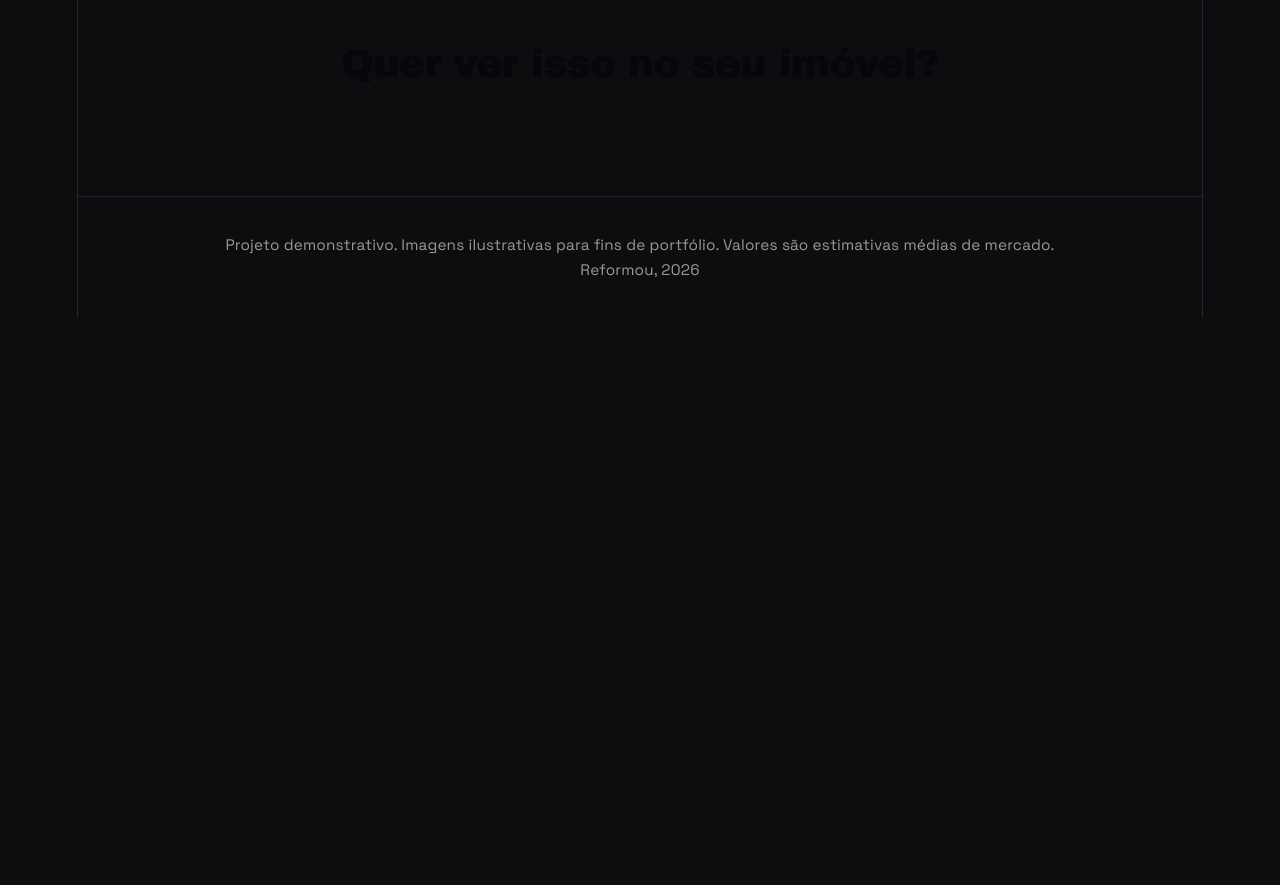
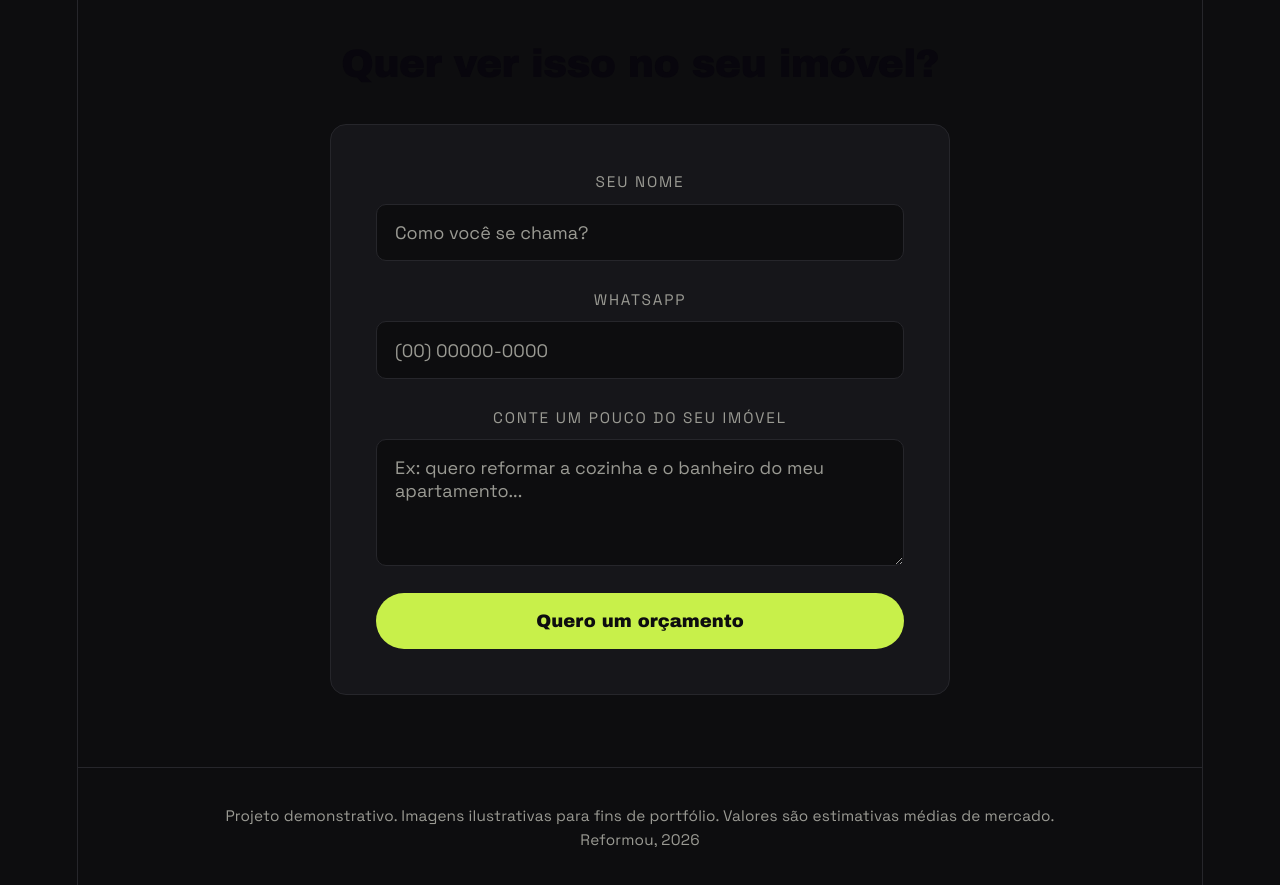
Before and after one commit to guibuenoc/Reformou, a React (Vite) app: page / in a window 1280 px wide. Shown: the part 8100-8985 px from the top of the page. Before the commit the page ends 8418 px from the top, so only its background shows below. Built offline with nearby package versions, Linux system fonts and the light colour scheme.

Commit message:
Seção de contato com formulário e validação

```diff
--- a/src/App.css
+++ b/src/App.css
@@ -554,3 +554,95 @@ footer {
     grid-template-columns: 1fr;
   }
 }
+
+/* Contato */
+.contato-form {
+  background: var(--panel);
+  border: 1px solid var(--border);
+  border-radius: 16px;
+  padding: 2.5rem;
+  max-width: 620px;
+  margin: 0 auto;
+  display: flex;
+  flex-direction: column;
+  gap: 1.5rem;
+}
+
+.contato-campo {
+  display: flex;
+  flex-direction: column;
+  gap: 0.5rem;
+}
+
+.contato-campo label {
+  font-size: 0.85rem;
+  text-transform: uppercase;
+  letter-spacing: 0.12em;
+  color: var(--muted);
+}
+
+.contato-campo input,
+.contato-campo textarea {
+  background: var(--bg);
+  border: 1px solid var(--border);
+  border-radius: 10px;
+  padding: 0.9rem 1rem;
+  color: var(--text);
+  font-family: 'Space Grotesk', sans-serif;
+  font-size: 1rem;
+  resize: vertical;
+}
+
+.contato-campo input:focus,
+.contato-campo textarea:focus {
+  outline: none;
+  border-color: var(--accent);
+}
+
+.contato-campo input::placeholder,
+.contato-campo textarea::placeholder {
+  color: var(--muted);
+}
+
+.contato-erro {
+  color: #ff6b6b;
+  font-size: 0.9rem;
+}
+
+.contato-botao {
+  background: var(--accent);
+  color: #0d0d0f;
+  border: none;
+  font-family: 'Archivo Black', sans-serif;
+  font-size: 1rem;
+  padding: 1rem 2rem;
+  border-radius: 999px;
+  cursor: pointer;
+  transition: transform 0.15s, box-shadow 0.15s;
+}
+
+.contato-botao:hover {
+  transform: translateY(-2px);
+  box-shadow: 0 0 20px rgba(200, 240, 74, 0.35);
+}
+
+.contato-sucesso {
+  background: var(--panel);
+  border: 1px solid var(--accent);
+  border-radius: 16px;
+  padding: 2.5rem;
+  max-width: 620px;
+  margin: 0 auto;
+  text-align: center;
+}
+
+.contato-sucesso h3 {
+  font-family: 'Archivo Black', sans-serif;
+  color: var(--accent);
+  font-size: 1.4rem;
+  margin-bottom: 0.5rem;
+}
+
+.contato-sucesso p {
+  color: var(--muted);
+}
--- a/src/App.jsx
+++ b/src/App.jsx
@@ -5,6 +5,7 @@ import Numeros from "./components/Numeros";
 import Calculadora from "./components/Calculadora";
 import LinhaDoTempo from "./components/LinhaDoTempo";
 import Sobre from "./components/Sobre";
+import Contato from "./components/Contato";
 
 import cozinhaAntes from "./assets/cozinha-antes.jpg";
 import cozinhaDepois from "./assets/cozinha-depois.jpg";
@@ -62,6 +63,7 @@ function App() {
 
         <section id="contato">
           <h2>Quer ver isso no seu imóvel?</h2>
+          <Contato />
         </section>
 
       </main>
--- /dev/null
+++ b/src/components/Contato.jsx
@@ -0,0 +1,80 @@
+import { useState } from 'react';
+
+function Contato() {
+  const [nome, setNome] = useState('');
+  const [whatsapp, setWhatsapp] = useState('');
+  const [mensagem, setMensagem] = useState('');
+  const [enviado, setEnviado] = useState(false);
+  const [erro, setErro] = useState('');
+
+  function enviar(e) {
+    e.preventDefault();
+
+    if (!nome.trim() || !whatsapp.trim() || !mensagem.trim()) {
+      setErro('Preencha todos os campos antes de enviar.');
+      return;
+    }
+
+    if (whatsapp.replace(/\D/g, '').length < 10) {
+      setErro('Digite um WhatsApp válido, com DDD.');
+      return;
+    }
+
+    setErro('');
+    setEnviado(true);
+  }
+
+  if (enviado) {
+    return (
+      <div className="contato-sucesso">
+        <h3>Obrigado, {nome}!</h3>
+        <p>Recebemos seu contato. Vamos te chamar no WhatsApp em breve pra agendar a visita técnica.</p>
+      </div>
+    );
+  }
+
+  return (
+    <form className="contato-form" onSubmit={enviar}>
+      <div className="contato-campo">
+        <label htmlFor="nome">Seu nome</label>
+        <input
+          id="nome"
+          type="text"
+          value={nome}
+          onChange={(e) => setNome(e.target.value)}
+          placeholder="Como você se chama?"
+        />
+      </div>
+
+      <div className="contato-campo">
+        <label htmlFor="whatsapp">WhatsApp</label>
+        <input
+          id="whatsapp"
+          type="tel"
+          value={whatsapp}
+          onChange={(e) => setWhatsapp(e.target.value)}
+          placeholder="(00) 00000-0000"
+        />
+      </div>
+
+      <div className="contato-campo">
+        <label htmlFor="mensagem">Conte um pouco do seu imóvel</label>
+        <textarea
+          id="mensagem"
+          rows="4"
+          value={mensagem}
+          onChange={(e) => setMensagem(e.target.value)}
+          placeholder="Ex: quero reformar a cozinha e o banheiro do meu apartamento..."
+        />
+      </div>
+
+      {erro && <p className="contato-erro">{erro}</p>}
+
+      <button type="submit" className="contato-botao">
+        Quero um orçamento
+      </button>
+    </form>
+  );
+}
+
+export default Contato;
```
